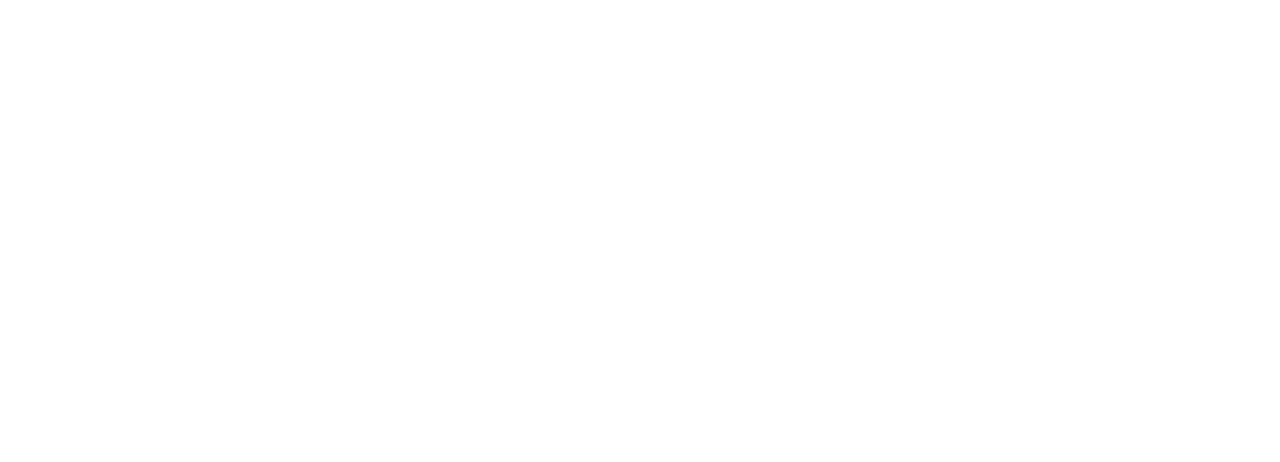
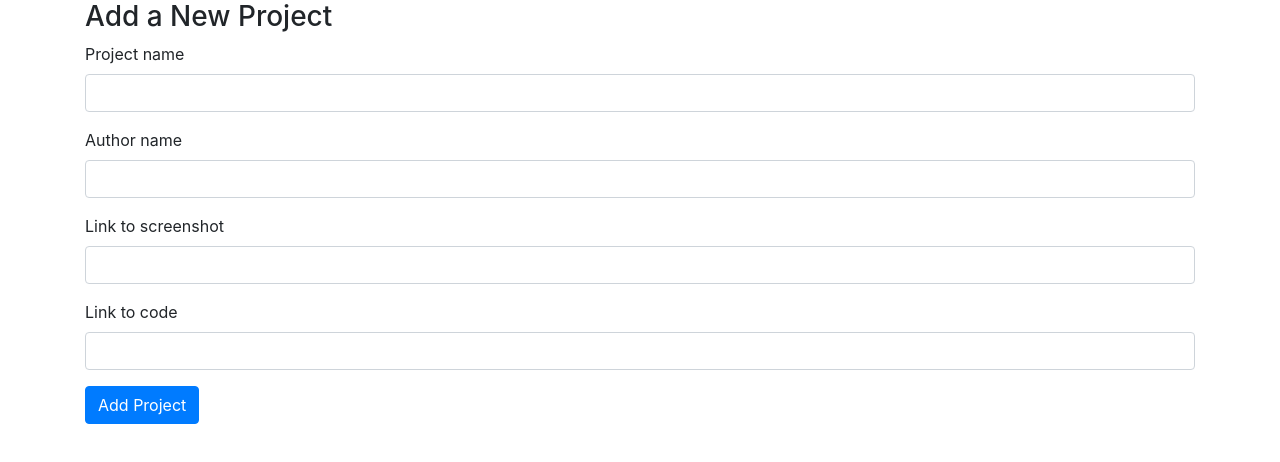
Before and after one commit to Katherineslove/formative3.2FrontEnd, a website: page index.html in a window 1280 px wide. Drawn offline with nearby package versions, Linux system fonts and the light colour scheme.

Commit message:
added input fields

```diff
--- a/css/style.css
+++ b/css/style.css
@@ -0,0 +1,5 @@
+*{
+    box-sizing: border-box;
+    margin: 0;
+    padding: 0;
+}
--- a/index.html
+++ b/index.html
@@ -9,6 +9,40 @@
   </head>
   <body>
 
+      <div class="container">
+          <div id="addProjectSection" class="row">
+              <div class="col-12">
+                  <h3 id="heading">Add a New Project</h3>
+              </div>
+              <div class="col-12">
+                  <form id="addProject">
+                      <div class="form-group">
+                          <label for="projectName">Project name</label>
+                          <input type="text" name="projectName" class="form-control" value="" id="projectName">
+                      </div>
+                      <div class="form-group">
+                          <label for="authorName">Author name</label>
+                          <input type="text" name="authorName" class="form-control" value="" id="authorName">
+                      </div>
+                      <div class="form-group">
+                          <label for="imageURL">Link to screenshot</label>
+                          <input type="text" name="imageURL" class="form-control" value="" id="imageURL">
+                      </div>
+                      <div class="form-group">
+                          <label for="codeURL">Link to code</label>
+                          <input type="text" name="codeURL" class="form-control" value="" id="codeURL">
+                      </div>
+                      <input type="hidden" id="projectID">
+                      <div class="form-group">
+                          <button type="submit" class="btn btn-primary" name="button" id="addProjectButton">Add Project</button>
+                      </div>
+                  </form>
+              </div>
+          </div>
+      </div>
+
+
+
     <script src="node_modules/jquery/dist/jquery.min.js"></script>
   	<script src="node_modules/bootstrap/dist/js/bootstrap.min.js"></script>
   	<script src="js/script.js"></script>
```
